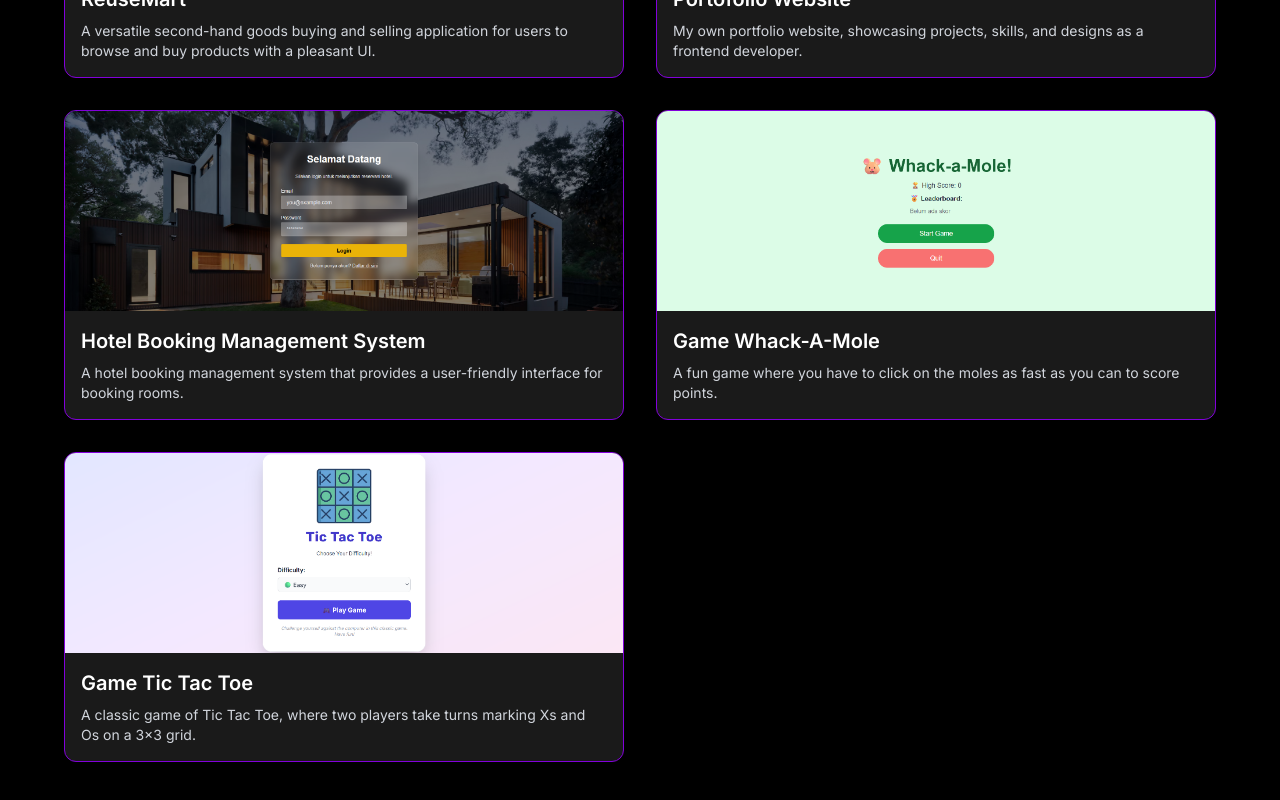
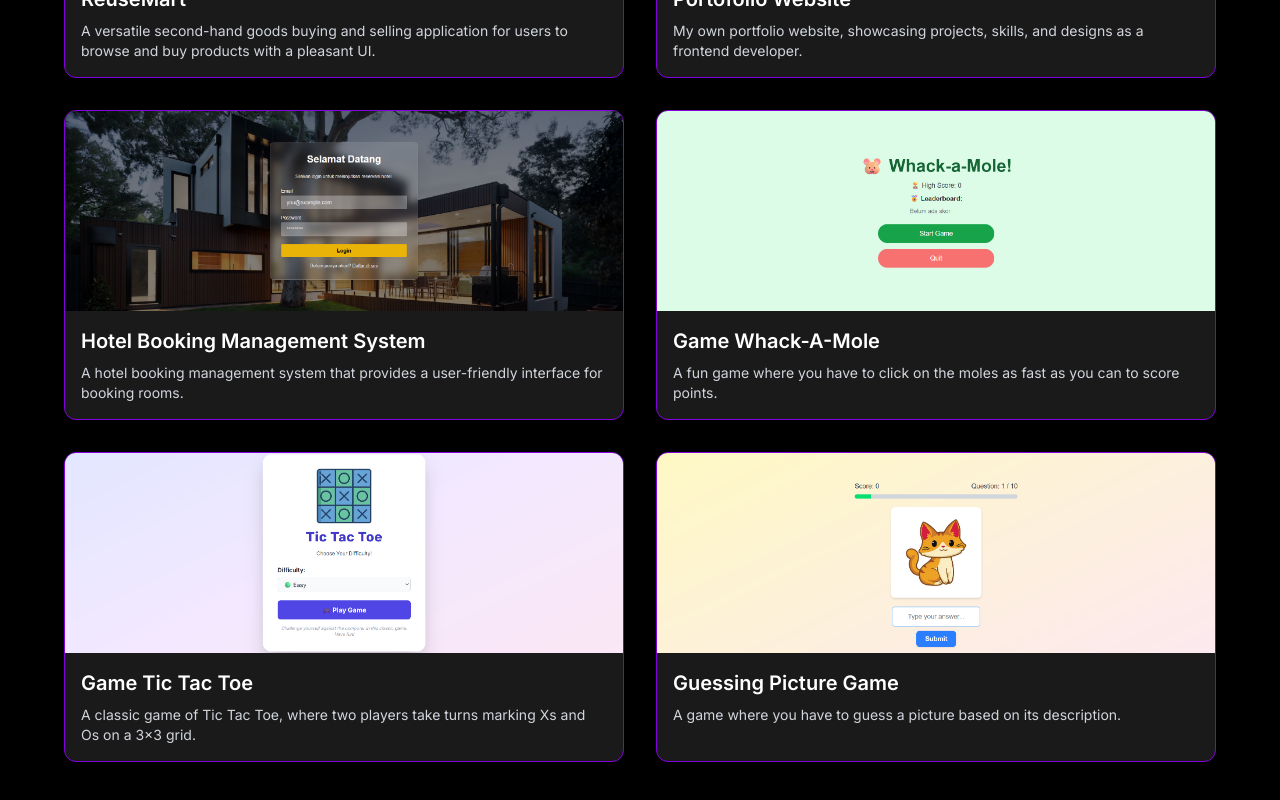
Before and after one commit to KadekDeva13/Portofolio, a Next.js app: page / in a window 1280 px wide. Shown: the part 2078-2878 px from the top of the page. Built offline with nearby package versions, Linux system fonts and the light colour scheme.

Commit message:
tambah project

```diff
--- a/src/components/ProjectsSection.tsx
+++ b/src/components/ProjectsSection.tsx
@@ -53,6 +53,13 @@ const projects = [
     description:
       'A classic game of Tic Tac Toe, where two players take turns marking Xs and Os on a 3x3 grid.',
     link: 'https://github.com/KadekDeva13/Tic-Tac-Toe.git',
+  },
+  {
+    name: 'Guessing Picture Game',
+    image: '/images/guessing-picture.png',
+    description:
+      'A game where you have to guess a picture based on its description.',
+      link: 'https://github.com/KadekDeva13/guessing-picture.git',
   }
 ]
 
```
Also changed, not shown: public/images/guessing-picture.png (added).
